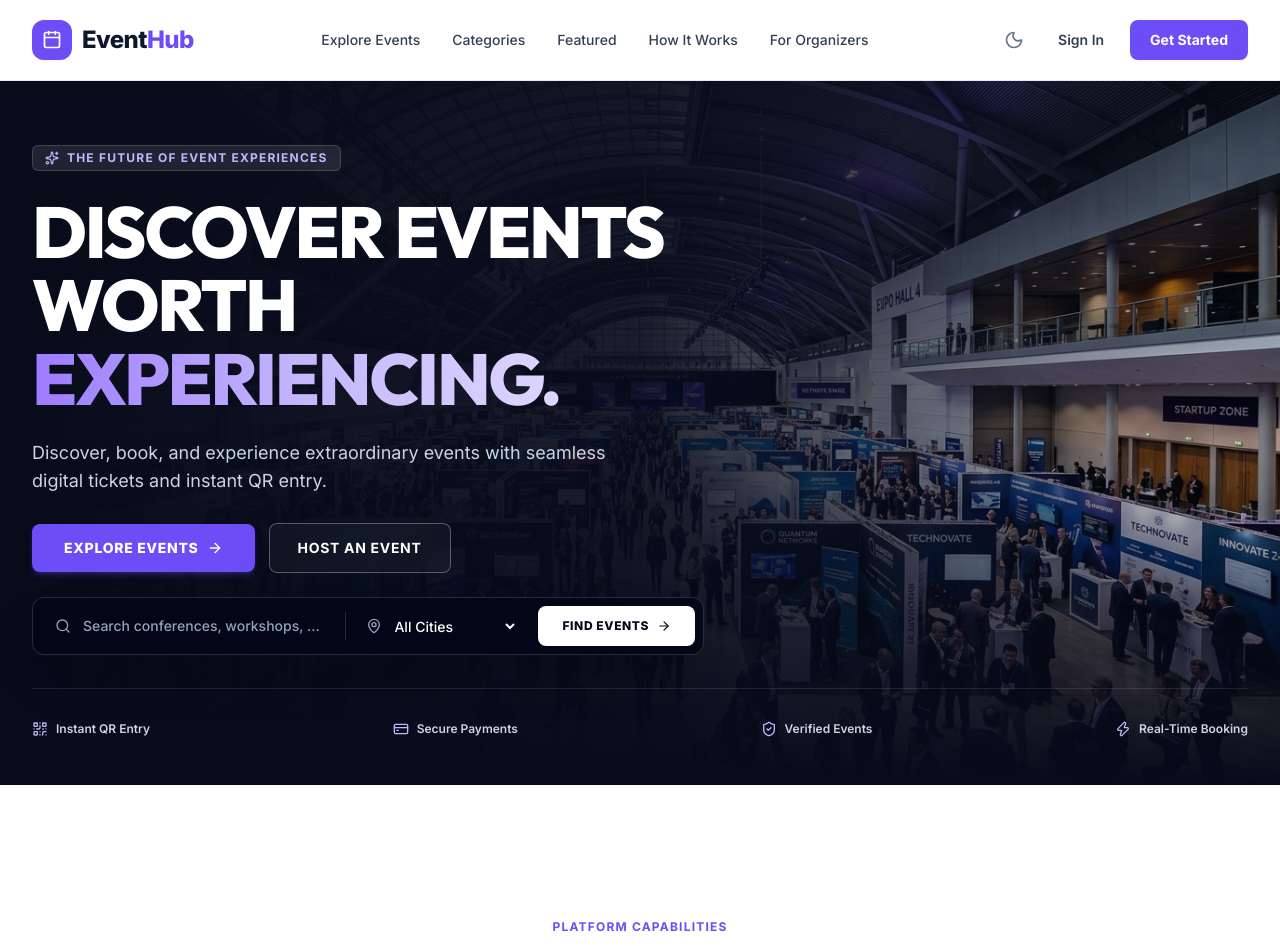
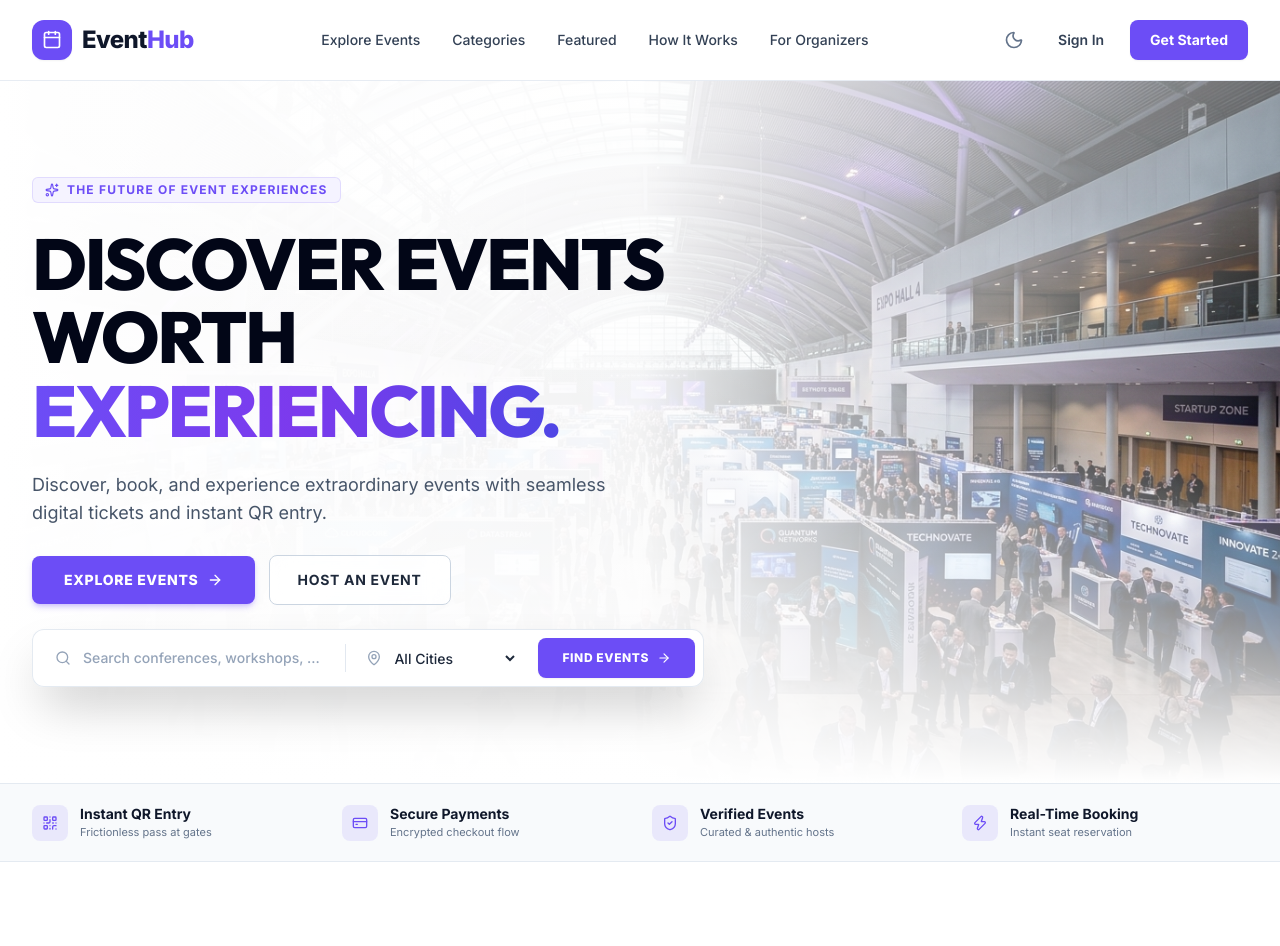
Before and after one commit to Vishwateja0411/Eventhub, a React (Vite) app in the folder frontend/: page / in a window 1280 px wide. Shown: the top 946 px of the page. Built offline with nearby package versions, Linux system fonts and the light colour scheme; no server answers.

Commit message:
feat(landing): make hero dual-theme adaptive and convert clipped trust row into dedicated enterprise ticker

```diff
--- a/frontend/src/pages/Home.jsx
+++ b/frontend/src/pages/Home.jsx
@@ -112,40 +112,44 @@ export default function Home() {
   return (
     <div className="space-y-24 sm:space-y-32 pb-24 bg-white dark:bg-[#070B1A] transition-colors">
 
-      {/* ─── 1. ENTERPRISE CINEMATIC HERO SECTION ─────────────────────── */}
-      <section className="relative min-h-[85vh] lg:h-[88vh] flex items-center overflow-hidden">
+      {/* ─── 1. ENTERPRISE CINEMATIC HERO & TRUST BAR ─────────────────── */}
+      <div className="relative">
+        <section className="relative min-h-[580px] lg:min-h-[640px] flex items-center overflow-hidden">
           {/* Full-width 16:9 cinematic event hall background */}
           <img
             src="/enterprise-event-hero.jpg"
             alt="Premier Event Convention Hall"
-          className="absolute inset-0 w-full h-full object-cover object-center scale-100"
+            className="absolute inset-0 w-full h-full object-cover object-center"
           />
 
-        {/* Smooth Photographic Vignette Overlay */}
-        <div className="absolute inset-0 bg-gradient-to-r from-[#070B1A] via-[#070B1A]/90 via-[#070B1A]/65 to-transparent" />
-        <div className="absolute inset-0 bg-gradient-to-t from-[#070B1A] via-transparent to-[#070B1A]/50" />
+          {/* Light Mode Vignette: Clean luminous white gradient on the left, soft fade on the right */}
+          <div className="absolute inset-0 bg-gradient-to-r from-white via-white/95 via-white/80 to-transparent dark:hidden" />
+          <div className="absolute inset-0 bg-gradient-to-t from-white via-transparent to-white/40 dark:hidden" />
+
+          {/* Dark Mode Vignette: Deep rich navy on the left, reveals photo on the right */}
+          <div className="hidden dark:block absolute inset-0 bg-gradient-to-r from-[#070B1A] via-[#070B1A]/95 via-[#070B1A]/70 to-transparent" />
+          <div className="hidden dark:block absolute inset-0 bg-gradient-to-t from-[#070B1A] via-transparent to-[#070B1A]/50" />
 
           {/* Content Container */}
-        <div className="max-w-7xl mx-auto px-4 sm:px-6 lg:px-8 relative z-10 w-full py-10 sm:py-12 flex flex-col justify-between h-full">
-
-          <div className="max-w-3xl space-y-6 pt-2 sm:pt-4 text-left">
-            {/* Small Eyebrow Text */}
-            <div className="inline-flex items-center gap-2 px-3 py-1 rounded-md bg-white/10 backdrop-blur-md border border-white/15 text-xs font-bold uppercase tracking-widest text-[#C4B5FD]">
-              <Sparkles className="w-3.5 h-3.5 text-[#C4B5FD]" />
+          <div className="max-w-7xl mx-auto px-4 sm:px-6 lg:px-8 relative z-10 w-full py-14 sm:py-20 lg:py-24">
+            <div className="max-w-3xl space-y-6 text-left">
+              {/* Eyebrow Pill */}
+              <div className="inline-flex items-center gap-2 px-3 py-1 rounded-md bg-violet-50 dark:bg-white/10 backdrop-blur-md border border-violet-200/80 dark:border-white/15 text-xs font-bold uppercase tracking-widest text-[#6C4DF6] dark:text-[#C4B5FD]">
+                <Sparkles className="w-3.5 h-3.5 text-[#6C4DF6] dark:text-[#C4B5FD]" />
                 <span>The Future of Event Experiences</span>
               </div>
 
-            {/* Main Headline (Tight tracking, refined gradient) */}
-            <h1 className="text-4xl sm:text-6xl lg:text-[72px] font-black uppercase tracking-[-0.03em] text-white leading-[0.98] sm:leading-[1.02]">
+              {/* Main Headline (High Contrast in both Light and Dark) */}
+              <h1 className="text-4xl sm:text-6xl lg:text-[72px] font-black uppercase tracking-[-0.03em] text-slate-950 dark:text-white leading-[0.98] sm:leading-[1.02]">
                 DISCOVER EVENTS <br />
                 WORTH{' '}
-              <span className="text-transparent bg-clip-text bg-gradient-to-r from-[#9D7BFF] via-[#C4B5FD] to-[#DDD6FE]">
+                <span className="text-transparent bg-clip-text bg-gradient-to-r from-[#6C4DF6] via-[#7C3AED] to-[#4F46E5] dark:from-[#9D7BFF] dark:via-[#C4B5FD] dark:to-[#DDD6FE]">
                   EXPERIENCING.
                 </span>
               </h1>
 
               {/* Subtitle */}
-            <p className="text-base sm:text-lg text-slate-300 max-w-xl font-normal leading-relaxed">
+              <p className="text-base sm:text-lg text-slate-600 dark:text-slate-300 max-w-xl font-normal leading-relaxed">
                 Discover, book, and experience extraordinary events with seamless digital tickets and instant QR entry.
               </p>
 
@@ -161,82 +165,109 @@ export default function Home() {
 
                 <Link
                   to="/events/create"
-                className="px-7 py-3.5 rounded-lg border border-white/30 hover:border-white/70 bg-white/[0.04] hover:bg-white/[0.1] text-white font-bold text-xs sm:text-sm uppercase tracking-wider backdrop-blur-md transition-all hover:scale-[1.02] active:scale-[0.98]"
+                  className="px-7 py-3.5 rounded-lg border border-slate-300 hover:border-slate-400 bg-white/80 hover:bg-white text-slate-800 shadow-xs dark:border-white/30 dark:hover:border-white/70 dark:bg-white/[0.04] dark:hover:bg-white/[0.1] dark:text-white font-bold text-xs sm:text-sm uppercase tracking-wider backdrop-blur-md transition-all hover:scale-[1.02] active:scale-[0.98]"
                 >
                   <span>HOST AN EVENT</span>
                 </Link>
               </div>
 
-            {/* High-Contrast Luxury Search Interface */}
+              {/* Dual-Theme High-Contrast Luxury Search Bar */}
               <form
                 onSubmit={handleHeroSearch}
-              className="w-full max-w-2xl p-2 rounded-xl bg-slate-950/80 backdrop-blur-xl border border-white/15 shadow-2xl flex flex-col sm:flex-row items-stretch sm:items-center gap-2 transition-all focus-within:border-white/40 focus-within:ring-2 focus-within:ring-white/10 mt-6"
+                className="w-full max-w-2xl p-2 rounded-xl bg-white/95 dark:bg-slate-950/85 backdrop-blur-xl border border-slate-200/90 dark:border-white/15 shadow-2xl flex flex-col sm:flex-row items-stretch sm:items-center gap-2 transition-all focus-within:border-[#6C4DF6]/60 dark:focus-within:border-white/40 focus-within:ring-2 focus-within:ring-[#6C4DF6]/10 dark:focus-within:ring-white/10 mt-6"
               >
                 {/* Keyword Search */}
-              <div className="flex-1 flex items-center gap-3 px-3.5 py-2 text-slate-300 min-w-0">
+                <div className="flex-1 flex items-center gap-3 px-3.5 py-2 text-slate-700 dark:text-slate-300 min-w-0">
                   <Search className="w-4 h-4 text-slate-400 shrink-0" />
                   <input
                     type="text"
                     value={searchQuery}
                     onChange={(e) => setSearchQuery(e.target.value)}
                     placeholder="Search conferences, workshops, summits..."
-                  className="w-full bg-transparent text-sm text-white placeholder-slate-400 outline-none font-medium truncate"
+                    className="w-full bg-transparent text-sm text-slate-900 dark:text-white placeholder-slate-400 outline-none font-medium truncate"
                   />
                 </div>
 
                 {/* Subtle Divider */}
-              <div className="hidden sm:block h-7 w-px bg-white/15" />
+                <div className="hidden sm:block h-7 w-px bg-slate-200 dark:bg-white/15" />
 
                 {/* City Selector */}
-              <div className="flex items-center gap-2 px-3 py-2 text-slate-300 shrink-0">
+                <div className="flex items-center gap-2 px-3 py-2 text-slate-700 dark:text-slate-300 shrink-0">
                   <MapPin className="w-4 h-4 text-slate-400 shrink-0" />
                   <select
                     value={selectedCity}
                     onChange={(e) => setSelectedCity(e.target.value)}
-                  className="bg-transparent text-xs sm:text-sm text-white outline-none cursor-pointer pr-2 font-medium"
+                    className="bg-transparent text-xs sm:text-sm text-slate-800 dark:text-white outline-none cursor-pointer pr-2 font-medium"
                   >
-                  <option value="" className="bg-[#070B1A] text-white">All Cities</option>
-                  <option value="Bangalore" className="bg-[#070B1A] text-white">Bengaluru</option>
-                  <option value="Mumbai" className="bg-[#070B1A] text-white">Mumbai</option>
-                  <option value="Delhi" className="bg-[#070B1A] text-white">Delhi NCR</option>
-                  <option value="Hyderabad" className="bg-[#070B1A] text-white">Hyderabad</option>
-                  <option value="Online" className="bg-[#070B1A] text-white">Online / Virtual</option>
+                    <option value="" className="bg-white dark:bg-[#070B1A] text-slate-900 dark:text-white">All Cities</option>
+                    <option value="Bangalore" className="bg-white dark:bg-[#070B1A] text-slate-900 dark:text-white">Bengaluru</option>
+                    <option value="Mumbai" className="bg-white dark:bg-[#070B1A] text-slate-900 dark:text-white">Mumbai</option>
+                    <option value="Delhi" className="bg-white dark:bg-[#070B1A] text-slate-900 dark:text-white">Delhi NCR</option>
+                    <option value="Hyderabad" className="bg-white dark:bg-[#070B1A] text-slate-900 dark:text-white">Hyderabad</option>
+                    <option value="Online" className="bg-white dark:bg-[#070B1A] text-slate-900 dark:text-white">Online / Virtual</option>
                   </select>
                 </div>
 
-              {/* High-Contrast Luxury Search Trigger (Eliminates Purple Button Clash) */}
+                {/* Submit Button */}
                 <button
                   type="submit"
-                className="px-6 py-3 rounded-lg bg-white hover:bg-slate-100 text-slate-950 font-extrabold text-xs uppercase tracking-wider transition-all cursor-pointer flex items-center justify-center gap-2 shadow-sm shrink-0"
+                  className="px-6 py-3 rounded-lg bg-[#6C4DF6] hover:bg-[#5839E6] text-white dark:bg-white dark:hover:bg-slate-100 dark:text-slate-950 font-extrabold text-xs uppercase tracking-wider transition-all cursor-pointer flex items-center justify-center gap-2 shadow-sm shrink-0"
                 >
                   <span>FIND EVENTS</span>
                   <ArrowRight className="w-3.5 h-3.5" />
                 </button>
               </form>
             </div>
+          </div>
+        </section>
 
-          {/* Bottom Hero Trust Row */}
-          <div className="pt-6 sm:pt-8 border-t border-white/10 mt-6 sm:mt-8 flex flex-wrap items-center justify-between gap-4 text-xs font-semibold text-slate-300">
-            <div className="flex items-center gap-2">
-              <QrCode className="w-4 h-4 text-[#C4B5FD]" />
-              <span>Instant QR Entry</span>
+        {/* ─── ENTERPRISE TRUST & VALUE PROPOSITION TICKER ───────────────── */}
+        <div className="border-y border-slate-200/90 dark:border-slate-800/80 bg-slate-50/90 dark:bg-[#090E23]/90 backdrop-blur-md py-4 sm:py-5 shadow-xs">
+          <div className="max-w-7xl mx-auto px-4 sm:px-6 lg:px-8">
+            <div className="grid grid-cols-2 lg:grid-cols-4 gap-4 sm:gap-6 items-center">
+              <div className="flex items-center gap-3">
+                <div className="w-9 h-9 rounded-lg bg-[#6C4DF6]/10 dark:bg-[#6C4DF6]/20 flex items-center justify-center text-[#6C4DF6] dark:text-[#C4B5FD] shrink-0">
+                  <QrCode className="w-4 h-4" />
                 </div>
-            <div className="flex items-center gap-2">
-              <CreditCard className="w-4 h-4 text-[#C4B5FD]" />
-              <span>Secure Payments</span>
-            </div>
-            <div className="flex items-center gap-2">
-              <ShieldCheck className="w-4 h-4 text-[#C4B5FD]" />
-              <span>Verified Events</span>
-            </div>
-            <div className="flex items-center gap-2">
-              <Zap className="w-4 h-4 text-[#C4B5FD]" />
-              <span>Real-Time Booking</span>
+                <div>
+                  <p className="text-xs sm:text-sm font-bold text-slate-900 dark:text-white">Instant QR Entry</p>
+                  <p className="text-[11px] text-slate-500 dark:text-slate-400 hidden sm:block">Frictionless pass at gates</p>
                 </div>
               </div>
 
+              <div className="flex items-center gap-3">
+                <div className="w-9 h-9 rounded-lg bg-[#6C4DF6]/10 dark:bg-[#6C4DF6]/20 flex items-center justify-center text-[#6C4DF6] dark:text-[#C4B5FD] shrink-0">
+                  <CreditCard className="w-4 h-4" />
                 </div>
-      </section>
+                <div>
+                  <p className="text-xs sm:text-sm font-bold text-slate-900 dark:text-white">Secure Payments</p>
+                  <p className="text-[11px] text-slate-500 dark:text-slate-400 hidden sm:block">Encrypted checkout flow</p>
+                </div>
+              </div>
+
+              <div className="flex items-center gap-3">
+                <div className="w-9 h-9 rounded-lg bg-[#6C4DF6]/10 dark:bg-[#6C4DF6]/20 flex items-center justify-center text-[#6C4DF6] dark:text-[#C4B5FD] shrink-0">
+                  <ShieldCheck className="w-4 h-4" />
+                </div>
+                <div>
+                  <p className="text-xs sm:text-sm font-bold text-slate-900 dark:text-white">Verified Events</p>
+                  <p className="text-[11px] text-slate-500 dark:text-slate-400 hidden sm:block">Curated & authentic hosts</p>
+                </div>
+              </div>
+
+              <div className="flex items-center gap-3">
+                <div className="w-9 h-9 rounded-lg bg-[#6C4DF6]/10 dark:bg-[#6C4DF6]/20 flex items-center justify-center text-[#6C4DF6] dark:text-[#C4B5FD] shrink-0">
+                  <Zap className="w-4 h-4" />
+                </div>
+                <div>
+                  <p className="text-xs sm:text-sm font-bold text-slate-900 dark:text-white">Real-Time Booking</p>
+                  <p className="text-[11px] text-slate-500 dark:text-slate-400 hidden sm:block">Instant seat reservation</p>
+                </div>
+              </div>
+            </div>
+          </div>
+        </div>
+      </div>
 
       {/* ─── 2. EVERYTHING YOU NEED FOR BETTER EVENTS ─────────────────── */}
       <section className="max-w-7xl mx-auto px-4 sm:px-6 lg:px-8">
```
Lines whose indentation alone changed are shown as unchanged.
